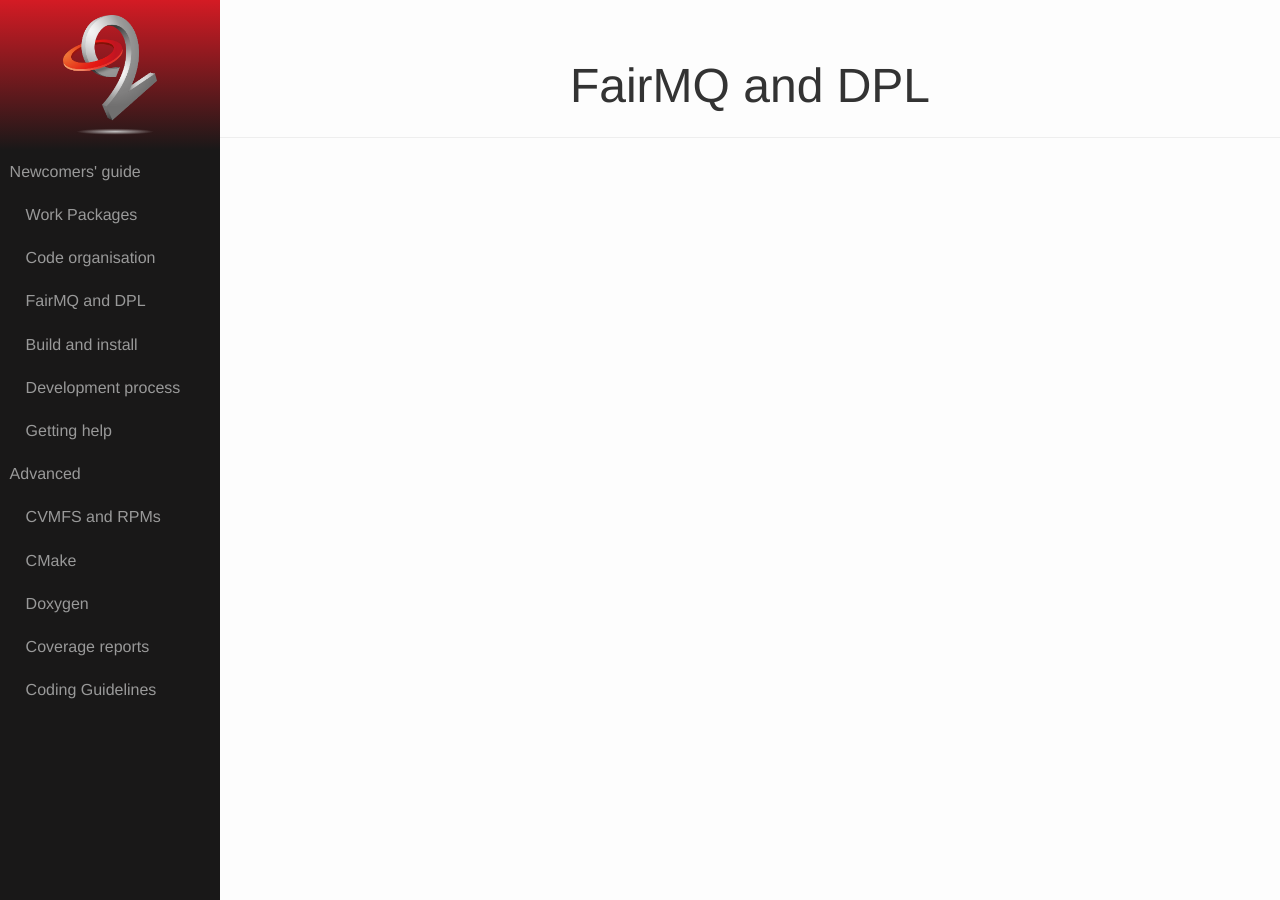
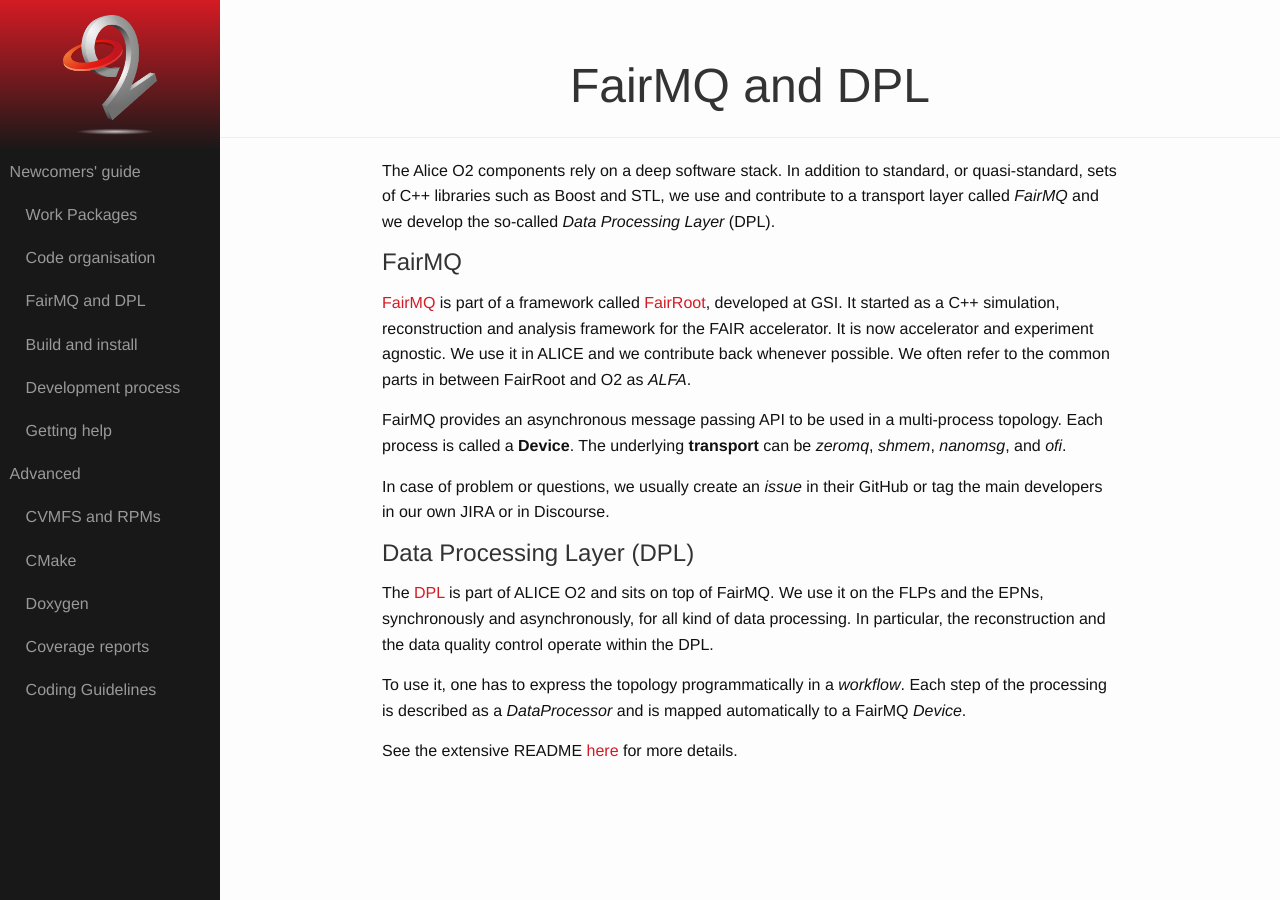
Before and after one commit to AliceO2Group/AliceO2Group.github.io, a Jekyll site: the page built from quickstart/fair-dpl.markdown, in a window 1280 px wide. Built offline with Jekyll 4.4.1, drawn with Linux system fonts in a browser that asks for light colours.

Commit message:
FairMQ and DPL intro

```diff
--- a/quickstart/fair-dpl.markdown
+++ b/quickstart/fair-dpl.markdown
@@ -2,3 +2,21 @@
 title: FairMQ and DPL
 layout: main
 ---
+
+The Alice O2 components rely on a deep software stack. In addition to standard, or quasi-standard, sets of C++ libraries such as Boost and STL, we use and contribute to a transport layer called _FairMQ_ and we develop the so-called _Data Processing Layer_ (DPL).
+
+## FairMQ
+
+[FairMQ](https://github.com/FairRootGroup/FairMQ) is part of a framework called [FairRoot](https://github.com/FairRootGroup/FairRoot), developed at GSI. It started as a C++ simulation, reconstruction and analysis framework for the FAIR accelerator. It is now accelerator and experiment agnostic. We use it in ALICE and we contribute back whenever possible. We often refer to the common parts in between FairRoot and O2 as _ALFA_.
+
+FairMQ provides an asynchronous message passing API to be used in a multi-process topology. Each process is called a __Device__. The underlying __transport__ can be _zeromq_, _shmem_, _nanomsg_, and _ofi_.
+
+In case of problem or questions, we usually create an _issue_ in their GitHub or tag the main developers in our own JIRA or in Discourse.
+
+## Data Processing Layer (DPL)
+
+The [DPL](https://github.com/AliceO2Group/AliceO2/tree/dev/Framework/Core) is part of ALICE O2 and sits on top of FairMQ. We use it on the FLPs and the EPNs, synchronously and asynchronously, for all kind of data processing. In particular, the reconstruction and the data quality control operate within the DPL.
+
+To use it, one has to express the topology programmatically in a _workflow_. Each step of the processing is described as a _DataProcessor_ and is mapped automatically to a FairMQ _Device_.
+
+See the extensive README [here](https://github.com/AliceO2Group/AliceO2/tree/dev/Framework/Core) for more details.
--- a/quickstart/organisation.markdown
+++ b/quickstart/organisation.markdown
@@ -6,6 +6,8 @@ layout: main
 <link type="text/css" rel="stylesheet" href="../main.css" />
 
 All the code for the ALICE O<sup>2</sup> is stored in the GitHub group [__AliceO2Group__](https://github.com/AliceO2Group).  It is divided in about 10 repositories, ranging from the pretty large AliceO2 to smaller common modules, such as the Monitoring or the QualityControl. We try to stay on the thin line between 1 huge monolithic repository and a multitude of tiny inter-coupled repositories.
+
+The detector specific code usually goes to AliceO2 (for simulation, reconstruction and calibration) or to QualityControl.
 
 Here is the list of our software repositories :
 
```
